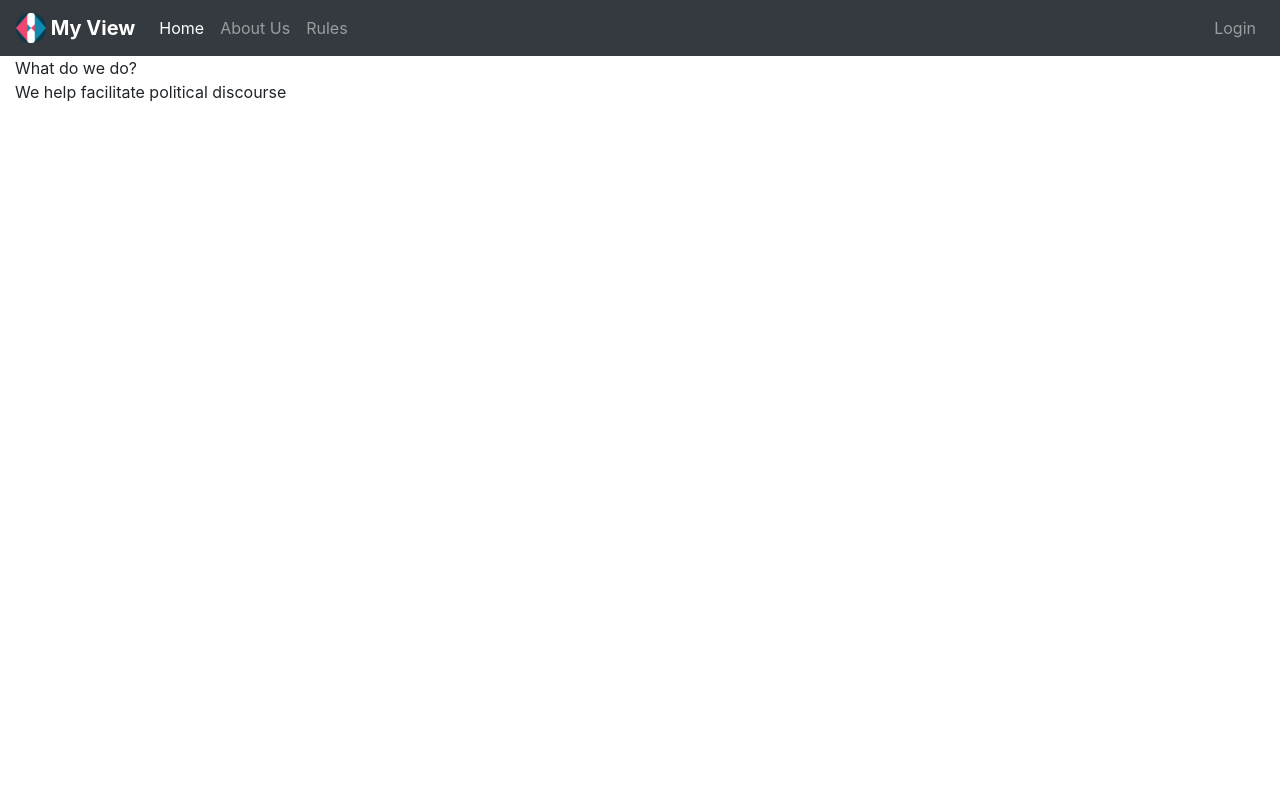
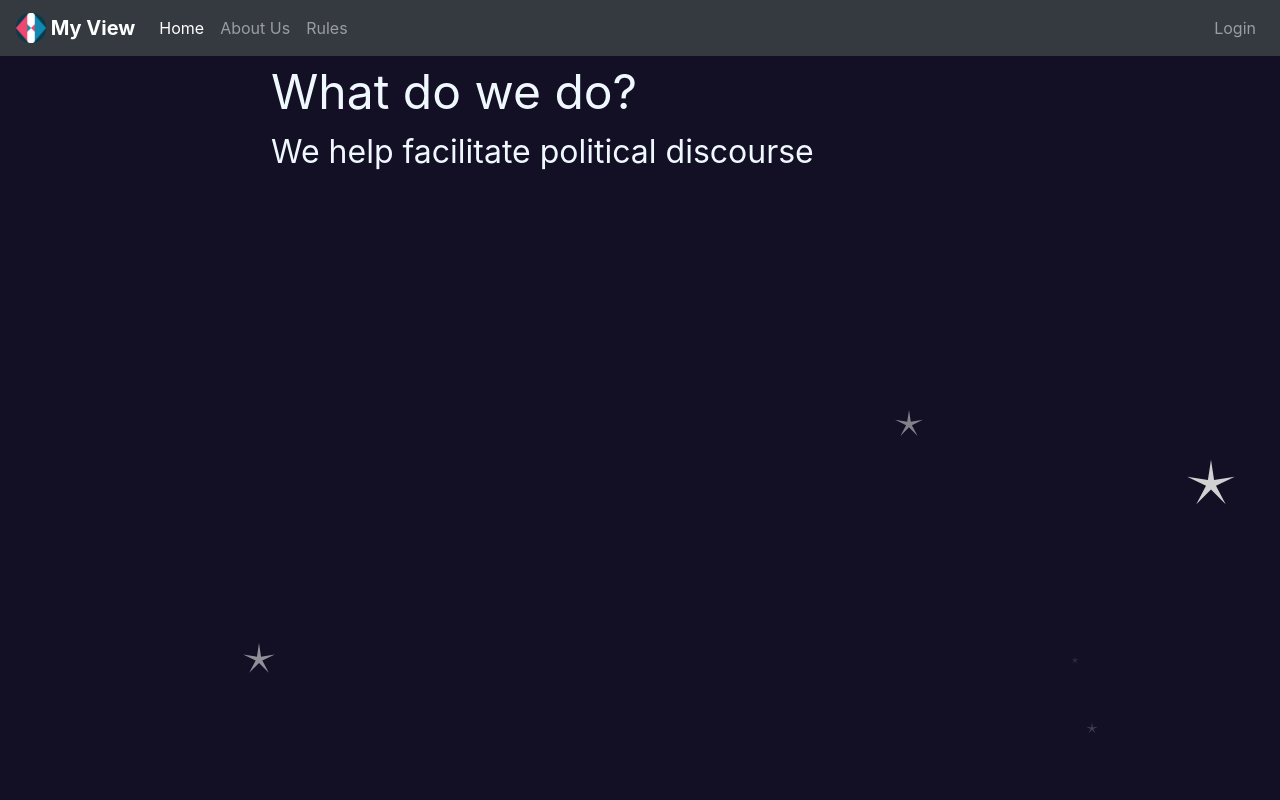
Before and after one commit to UBH-Fall2022/PolitcalEngagementandNucleationthruInterpersonalSocialization, a Node server app: page / in a window 1280 px wide; the page is wider, and only the part inside the window is pictured. Run offline with Node 20, Linux system fonts and the light colour scheme; some libraries are stand-ins or nearby versions.

Commit message:
stars implemented

```diff
--- /dev/null
+++ b/public/scripts/index.js
@@ -0,0 +1,52 @@
+console.log("gen stars");
+const thisBody = document.getElementsByTagName("body")
+
+class shiningStar{
+    constructor(x, y, obj){
+        this.x = x;
+        this.y = y;
+        this.size = 0;
+        this.time_to_life = 100;
+        this.halfway = 50;
+        this.obj = obj;
+        this.obj.style.position = "absolute"
+        this.obj.style.left = x + "px";
+        this.obj.style.top = y + "px";
+    }
+    shine(starShine){
+        this.time_to_life -= 1
+        if (this.time_to_life <= 0){
+            clearInterval(starShine);
+            this.kill()
+        }
+        if (this.time_to_life >= this.halfway){
+            this.size += 1;
+        }else{
+            this.size -= 1;
+        }
+        this.obj.style.width = this.size + "px"
+        this.obj.style.height = this.size + "px"
+        this.obj.style.x = this.obj.style.x - 1
+        this.obj.style.y = this.obj.style.y -1
+        this.obj.style.opacity = this.size * 2 + "%"
+    }
+    display(){
+        thisBody[0].prepend(this.obj);
+    }
+    kill(){
+        this.obj.remove();
+    }
+
+}
+
+var genStars = setInterval(function(){
+    const starImg = document.createElement("img")
+    starImg.src = "/static/Star 4.svg"
+    const myStarObj = new shiningStar(Math.random() * document.body.clientWidth, Math.random() * document.body.clientHeight, starImg)
+    starImg.style.width = 0
+    starImg.style.height = 0
+    myStarObj.display()
+    const starShine = setInterval(function(){
+        myStarObj.shine(starShine)
+    }, 50)
+}, 1000)
--- a/public/styles/index.css
+++ b/public/styles/index.css
@@ -0,0 +1,19 @@
+
+body, html{
+    background-color: #131026;
+    color:aliceblue;
+    height: 100vh;
+}
+.container-fluid{
+    margin: 0 20% 0 20%;
+}
+
+.bubble-title{
+    font-size: 3em;
+    font-weight: 3000;
+}
+.bubble-content{
+    font-size: 2em;
+    font-weight: 3000;
+
+}
--- a/views/index.pug
+++ b/views/index.pug
@@ -3,8 +3,10 @@ html(lang="en")
     head
         title MyView
         include includes/head
+        link(rel="stylesheet", href="/static/styles/index.css")
     body
         include includes/navbar.pug
+        script(src="/static/scripts/index.js" defer)
         .container-fluid
             .row
                 .col-md-6
```
Also changed, not shown: public/Star 4.svg (added), public/home1.png (deleted).
